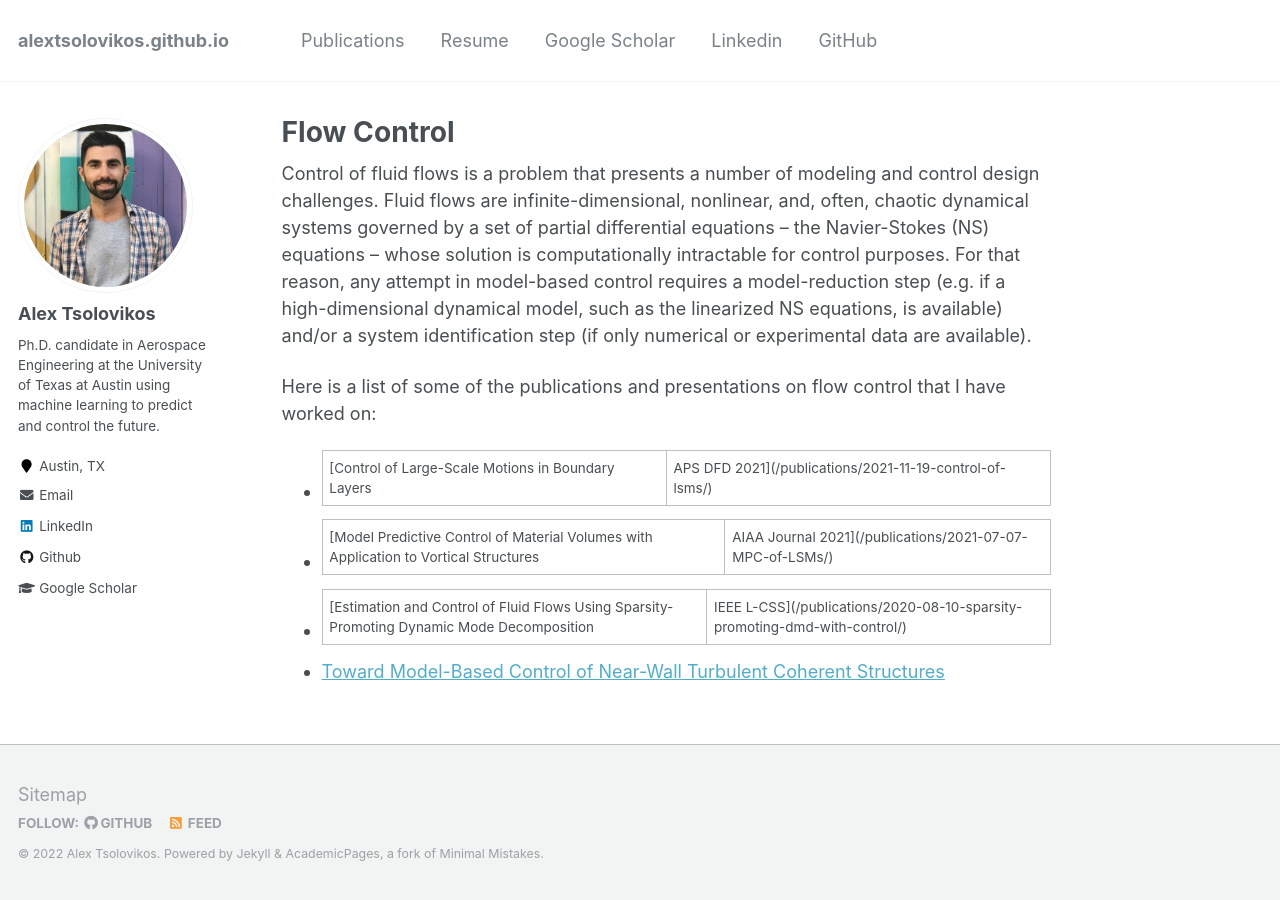
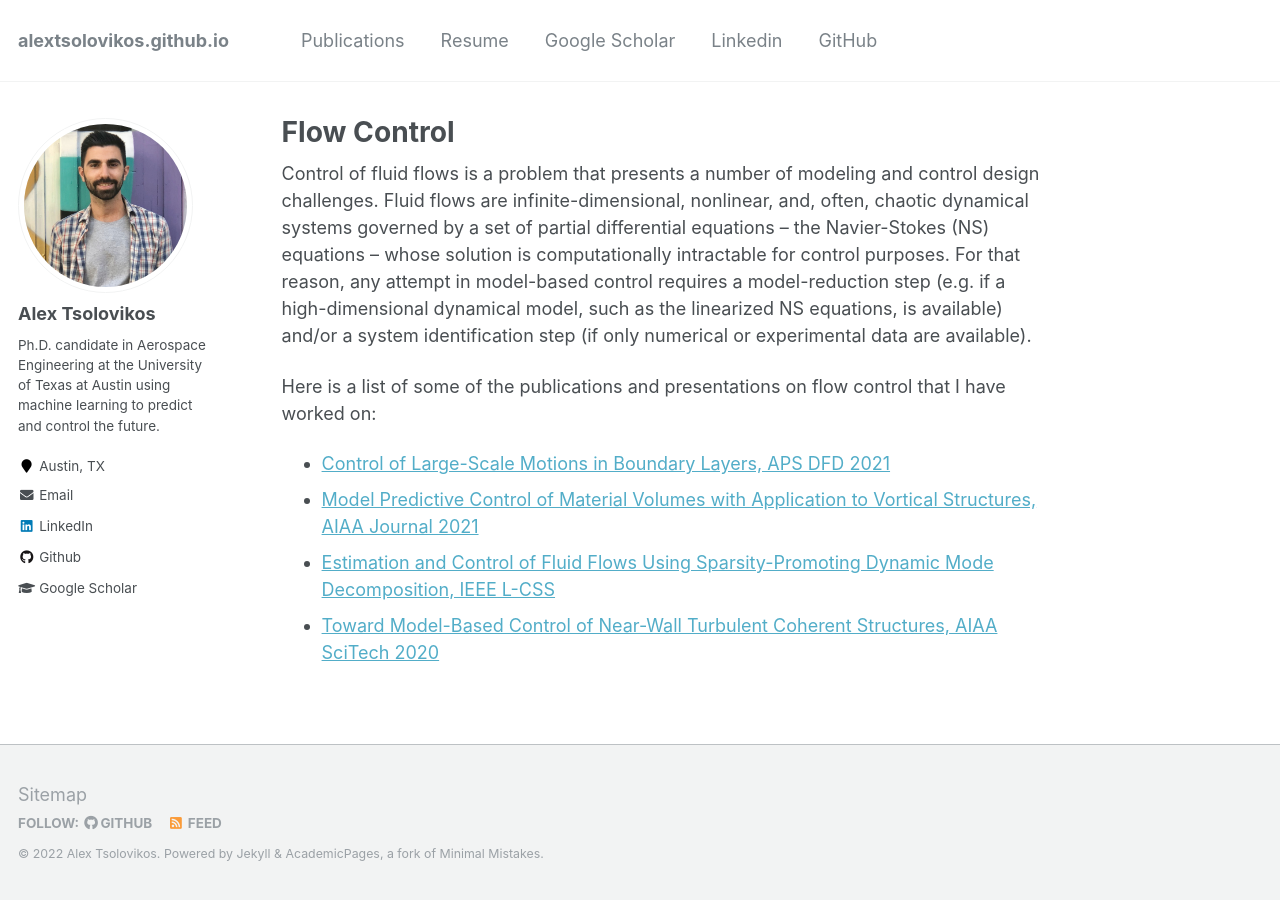
Before and after one commit to alextsolovikos/alextsolovikos.github.io, a Jekyll site: the page built from _pages/flow-control.md, in a window 1280 px wide. Built offline with Jekyll 4.4.1, drawn with Linux system fonts in a browser that asks for light colours.

Commit message:
Update flow-control.md

```diff
--- a/_pages/flow-control.md
+++ b/_pages/flow-control.md
@@ -13,7 +13,7 @@ such as the linearized NS equations, is available) and/or a system identificatio
 
 Here is a list of some of the publications and presentations on flow control that I have worked on:
 
-- [Control of Large-Scale Motions in Boundary Layers | APS DFD 2021](/publications/2021-11-19-control-of-lsms/)
-- [Model Predictive Control of Material Volumes with Application to Vortical Structures | AIAA Journal 2021](/publications/2021-07-07-MPC-of-LSMs/)
-- [Estimation and Control of Fluid Flows Using Sparsity-Promoting Dynamic Mode Decomposition | IEEE L-CSS](/publications/2020-08-10-sparsity-promoting-dmd-with-control/)
-- [Toward Model-Based Control of Near-Wall Turbulent Coherent Structures](/publications/2020-01-05-Toward-Model-Based-Control-of-LSMs/)
+- [Control of Large-Scale Motions in Boundary Layers, APS DFD 2021](/publications/2021-11-19-control-of-lsms/)
+- [Model Predictive Control of Material Volumes with Application to Vortical Structures, AIAA Journal 2021](/publications/2021-07-07-MPC-of-LSMs/)
+- [Estimation and Control of Fluid Flows Using Sparsity-Promoting Dynamic Mode Decomposition, IEEE L-CSS](/publications/2020-08-10-sparsity-promoting-dmd-with-control/)
+- [Toward Model-Based Control of Near-Wall Turbulent Coherent Structures, AIAA SciTech 2020](/publications/2020-01-05-Toward-Model-Based-Control-of-LSMs/)
```
